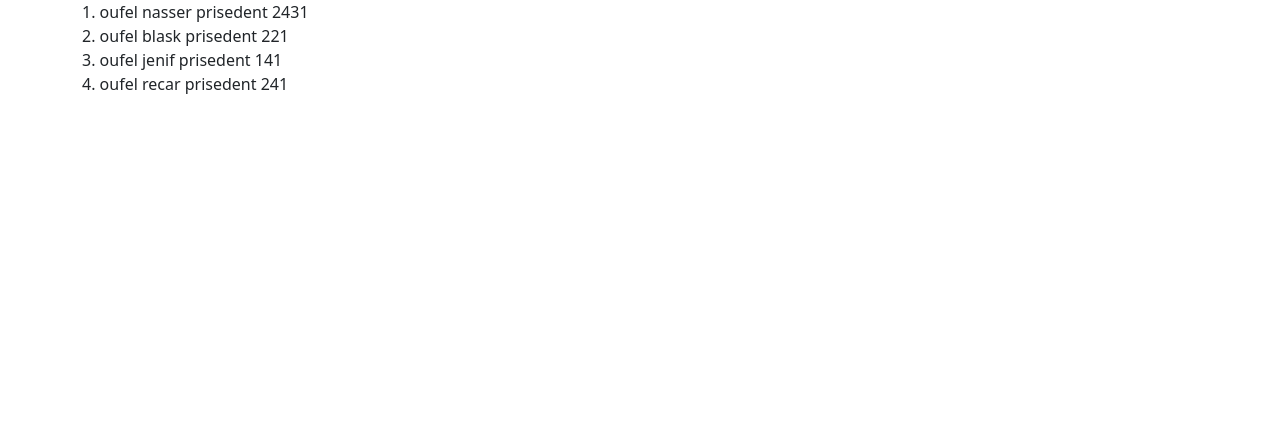
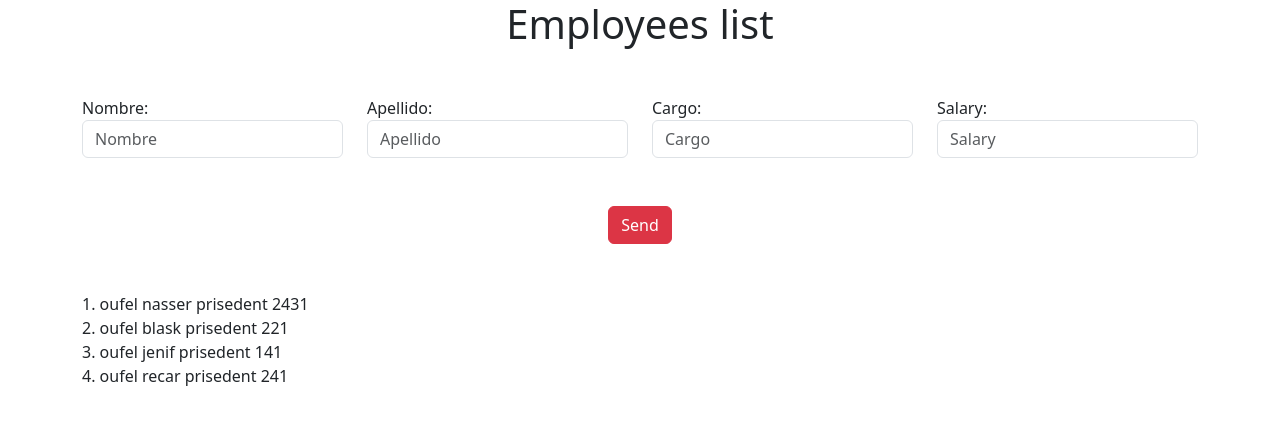
Before and after one commit to nasre21/insccribe_data_angular, an Angular app: page / in a window 1280 px wide. Shown: the top 424 px of the page. Built offline with nearby package versions, Linux system fonts and the light colour scheme.

Commit message:
esta hecho

```diff
--- a/src/app/app.component.html
+++ b/src/app/app.component.html
@@ -1,3 +1,39 @@
+<div class="container">
+
+  <div class="col">
+    <h1 [ngClass]="'mb-5 text-center'">{{title}}</h1></div>
+
+
+    <form class="form-group row">
+      <div class="form-group col-md-3">
+        <label for="nombre">Nombre: </label>
+        <input type="text" name="nombre" id="nombre" placeholder="Nombre" class="form-control" [(ngModel)]="cuadroNombre">
+      </div>
+
+      <div class="form-group col-md-3">
+        <label for="apellido">Apellido: </label>
+        <input type="text" name="apellido" id="apellido" placeholder="Apellido" class="form-control" [(ngModel)]="cuadroApellido">
+      </div>
+
+      <div class="form-group col-md-3">
+        <label for="cargo">Cargo: </label>
+        <input type="text" name="cargo" id="cargo" placeholder="Cargo" class="form-control" [(ngModel)]="cuadroCargo">
+      </div>
+
+      <div class="form-group col-md-3">
+        <label for="salary">Salary: </label>
+        <input type="text" name="salary" id="salary" placeholder="Salary" class="form-control" [(ngModel)]="cuadroSalary">
+      </div>
+
+    </form>
+</div>
+
+<div class="mt-5 mb-5 d-flex justify-content-center">
+  <button type="submit" (click)="addElement()" class="btn btn-danger">Send</button>
+</div>
+
+
+
 <div class="container">
 
   <div class="row">
--- a/src/app/app.component.ts
+++ b/src/app/app.component.ts
@@ -16,4 +16,19 @@ export class AppComponent {
     new Employee ('oufel','recar','prisedent',241)
 
   ]
+
+
+  addElement(){
+    let myEmployee = new Employee(this.cuadroNombre, this.cuadroApellido, this.cuadroCargo, this.cuadroSalary)
+    this.employees.unshift(myEmployee)
+
+  }
+
+
+  cuadroNombre!: string;
+  cuadroApellido!: string;
+  cuadroCargo!: string;
+  cuadroSalary!: number;
+
+
 }
```
